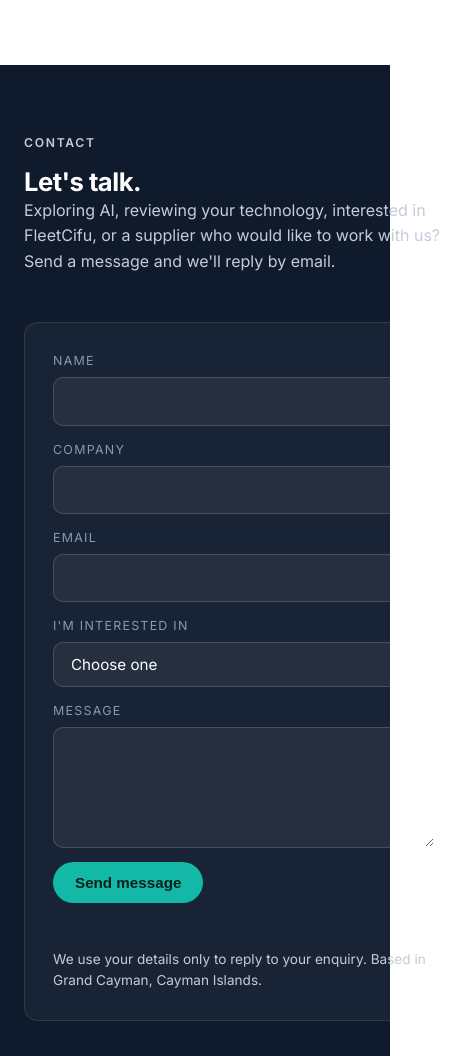
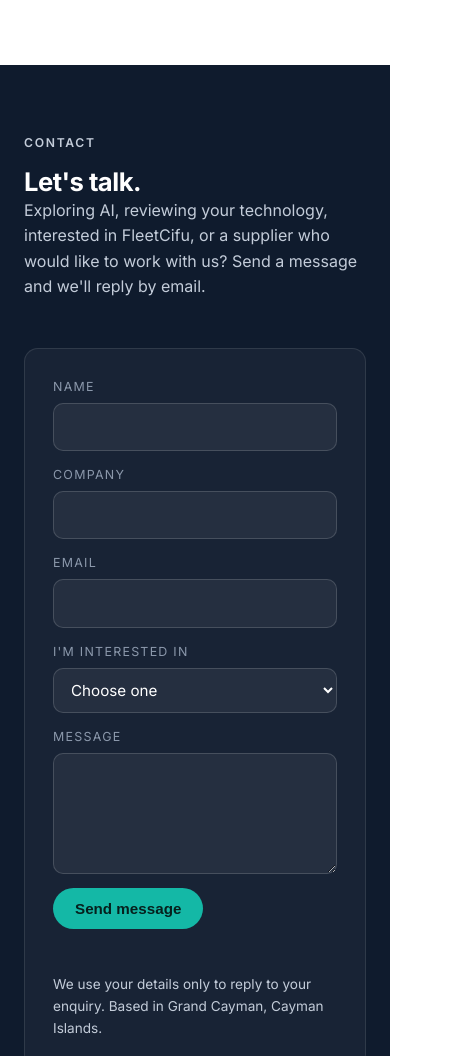
Before and after one commit to IC360Labs/ic360labs-landing, a plain HTML site: page index.html in a window 390 px wide. Shown: the part 4280-5336 px from the top of the page, 464 px wide, since content can reach past the window. Drawn offline with Linux system fonts and the light colour scheme.

Commit message:
Fix mobile horizontal overflow in contact form

```diff
--- a/styles.css
+++ b/styles.css
@@ -122,3 +122,6 @@ a:focus-visible,button:focus-visible,input:focus-visible,select:focus-visible,te
 .pb-btn:hover{background:#0f9f90}
 .pb-link{color:var(--fc-ink);font-family:Manrope,sans-serif;font-weight:700;font-size:.92rem;text-decoration:none;border-bottom:2px solid var(--fc-gold)}
 .pb-link:hover{color:#0f9f90}
+/* mobile overflow fix: let contact grid/inputs shrink */
+.contact>*,.form-row>*{min-width:0}
+.contact-form input,.contact-form select,.contact-form textarea{width:100%;min-width:0}
```
